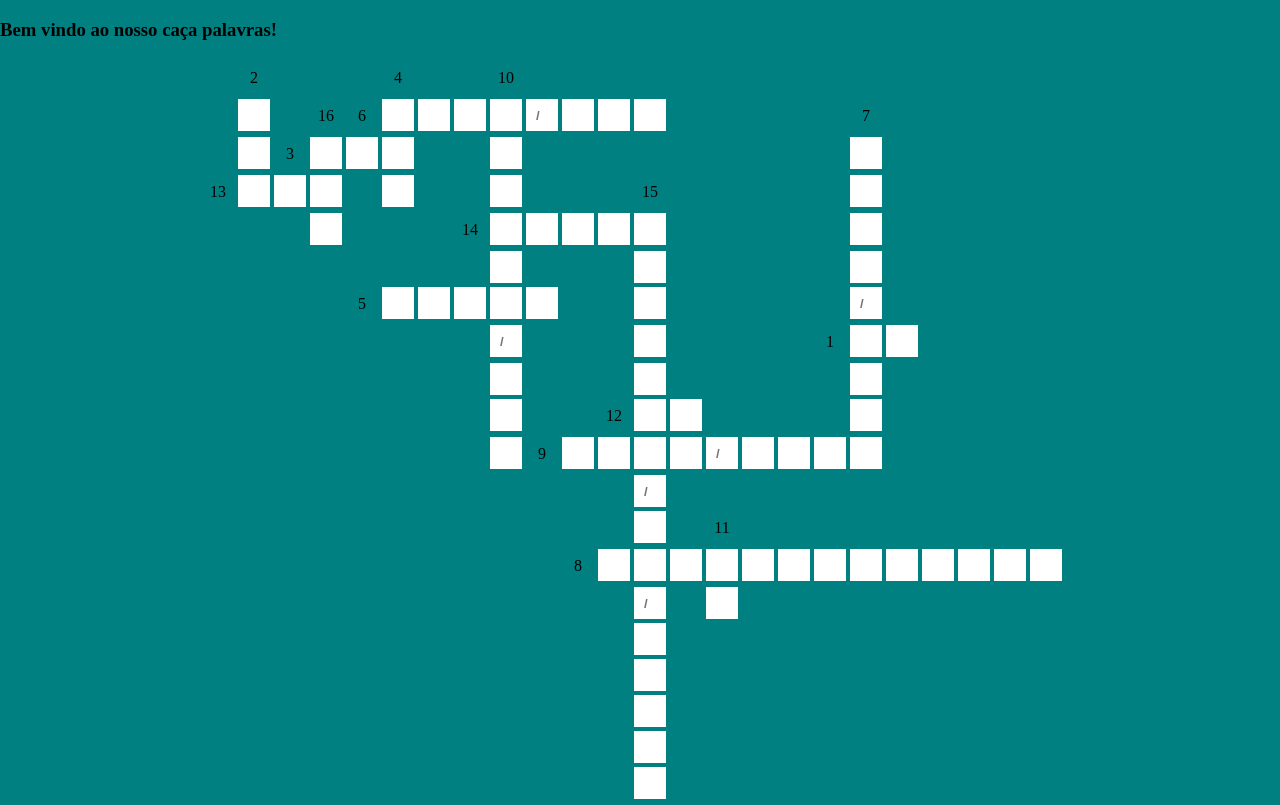
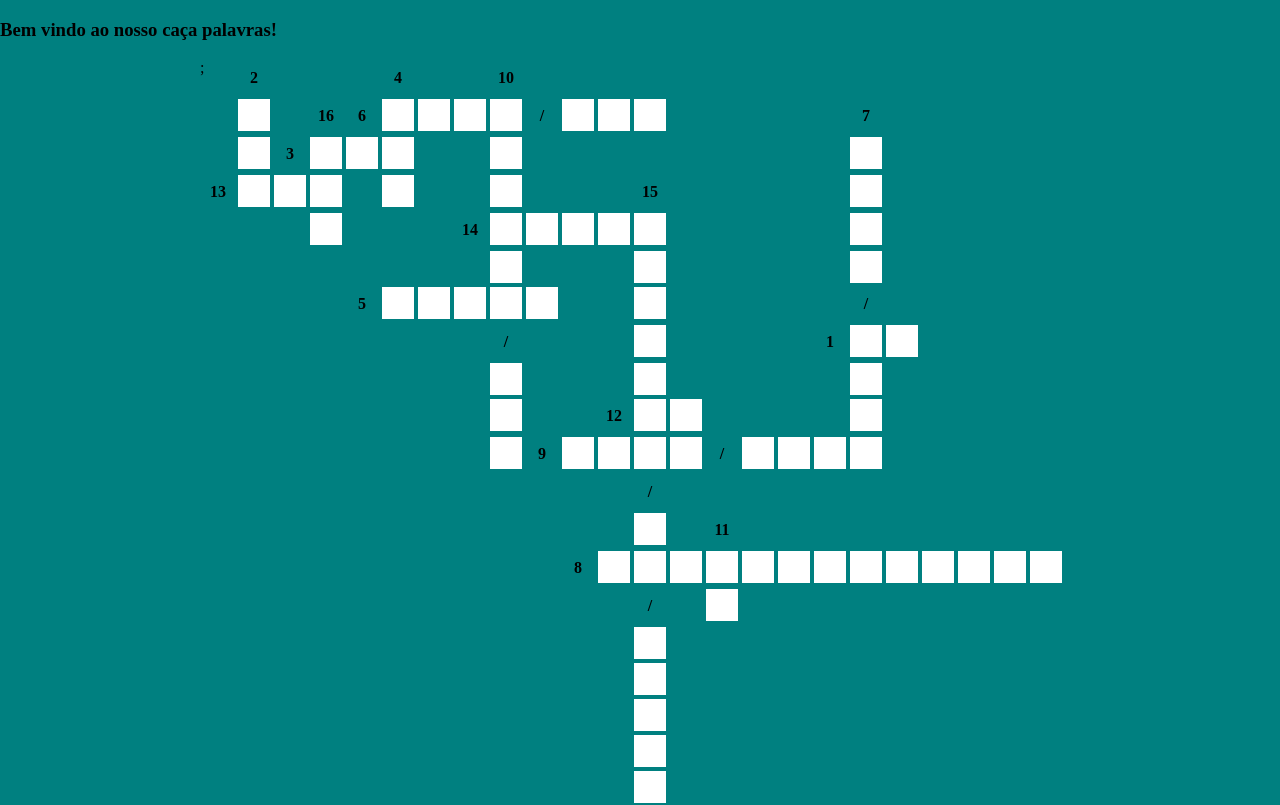
Before and after one commit to rogerio-alvesf/Palavras-Cruzadas, a plain HTML site: page Ana/arqcomp.html in a window 1280 px wide. Drawn offline with Linux system fonts and the light colour scheme.

Commit message:
Atualização espaçamento

```diff
--- a/Ana/arqcomp.css
+++ b/Ana/arqcomp.css
@@ -35,6 +35,7 @@ button {
 span {
   text-align: center;
   padding: 10px;
+  font-weight: 600;
 }
 
 .h3 {
@@ -78,6 +79,8 @@ span {
 #ordem_1 {
   grid-area: ordem1;
 }
+
+
 
 #ordem_2 {
   grid-area: ordem2;
--- a/Ana/arqcomp.html
+++ b/Ana/arqcomp.html
@@ -131,20 +131,15 @@
           <input onkeyup="word_memoria()" maxlength="1" id="o_memoria" />
           <input onkeyup="word_memoria()" maxlength="1" id="r_memoria" />
           <input onkeyup="word_memoria()" maxlength="1" id="i_memoria" />
-          <input
-            onkeyup="word_memoria()"
-            maxlength="0"
-            placeholder="/"
-            id="space_memoria"
-          />
+          <span id="space_memoria">/</span>
+
+
+
           <input onkeyup="word_memoria()" maxlength="1" id="d_memoria" />
           <input onkeyup="word_memoria()" maxlength="1" id="e2_memoria" />
-          <input
-            onkeyup="word_memoria()"
-            maxlength="0"
-            placeholder="/"
-            id="space2_memoria"
-          />
+          <span id="space2_memoria">
+            /
+          </span>
           <input onkeyup="word_memoria()" maxlength="1" id="m2_memoria" />
           <input onkeyup="word_memoria()" maxlength="1" id="a2_memoria" />
           <input onkeyup="word_memoria()" maxlength="1" id="s_memoria" />
@@ -156,12 +151,7 @@
           <input onkeyup="word_adress()" maxlength="1" id="e_adress" />
           <input onkeyup="word_adress()" maxlength="1" id="s1_adress" />
           <input onkeyup="word_adress()" maxlength="1" id="s2_adress" />
-          <input
-            onkeyup="word_adress()"
-            maxlength="0"
-            placeholder="/"
-            id="space_adress"
-          />
+          <span id="space_adress">/</span>
           <input onkeyup="word_adress()" maxlength="1" id="b_adress" />
           <input onkeyup="word_adress()" maxlength="1" id="u_adress" />
           <input onkeyup="word_adress()" maxlength="1" id="s_adress" />
@@ -169,12 +159,7 @@
           <input onkeyup="word_data()" maxlength="1" id="a_data" />
           <input onkeyup="word_data()" maxlength="1" id="t_data" />
           <input onkeyup="word_data()" maxlength="1" id="a2_data" />
-          <input
-            onkeyup="word_data()"
-            maxlength="0"
-            placeholder="/"
-            id="space_data"
-          />
+          <span id="space_data">/</span>;
           <input onkeyup="word_data()" maxlength="1" id="b_data" />
           <input onkeyup="word_data()" maxlength="1" id="u_data" />
           <input onkeyup="word_data()" maxlength="1" id="s_data" />
@@ -187,12 +172,7 @@
           <input onkeyup="word_dual()" maxlength="1" id="u_dual" />
           <input onkeyup="word_dual()" maxlength="1" id="a_dual" />
           <input onkeyup="word_dual()" maxlength="1" id="l_dual" />
-          <input
-            onkeyup="word_dual()"
-            maxlength="0"
-            placeholder="/"
-            id="space_dual"
-          />
+          <span id="space_dual">/</span>
           <input onkeyup="word_dual()" maxlength="1" id="c_dual" />
           <input onkeyup="word_dual()" maxlength="1" id="o_dual" />
           <input onkeyup="word_dual()" maxlength="1" id="r_dual" />
@@ -202,12 +182,7 @@
           <input onkeyup="word_quad()" maxlength="1" id="u_quad" />
           <input onkeyup="word_quad()" maxlength="1" id="a_quad" />
           <input onkeyup="word_quad()" maxlength="1" id="d_quad" />
-          <input
-            onkeyup="word_quad()"
-            maxlength="0"
-            placeholder="/"
-            id="space_quad"
-          />
+          <span id="space_quad">/</span>
           <input onkeyup="word_quad()" maxlength="1" id="c_quad" />
           <input onkeyup="word_quad()" maxlength="1" id="o_quad" />
           <input onkeyup="word_quad()" maxlength="1" id="r_quad" />
```
